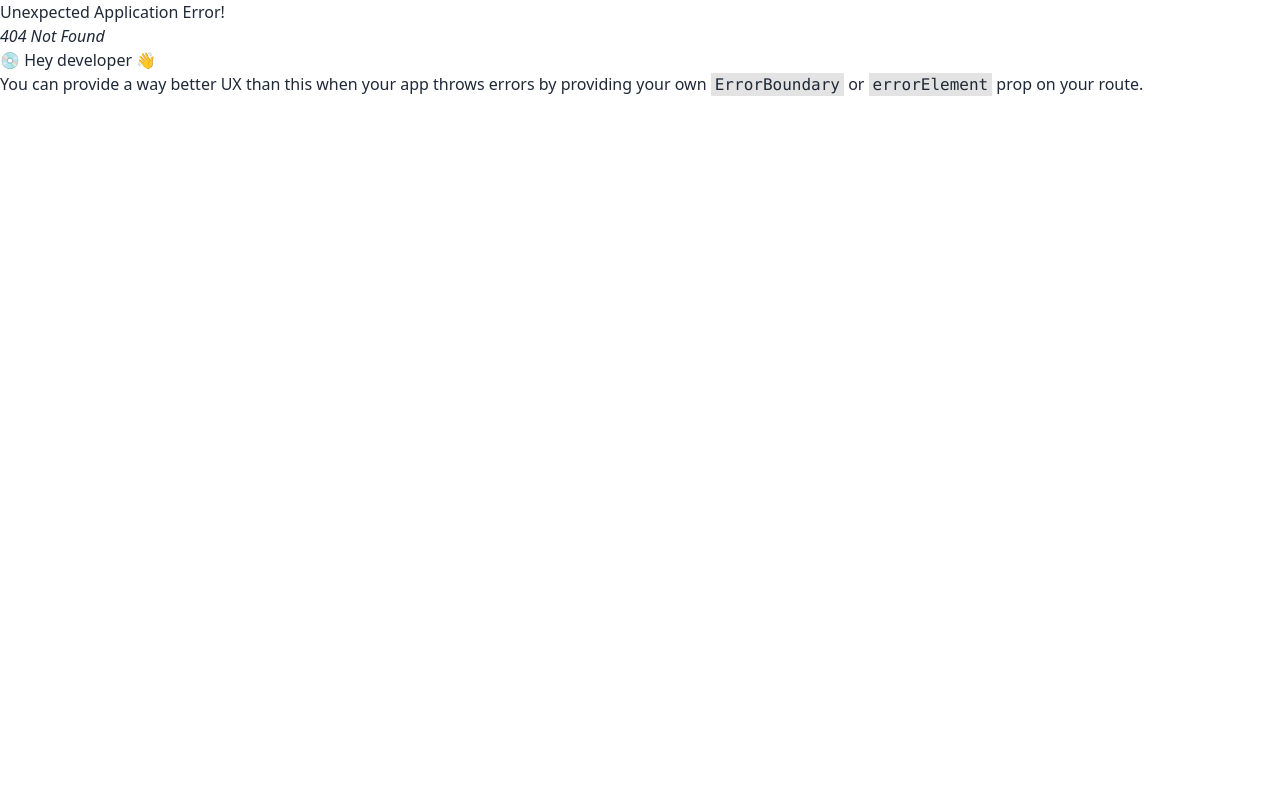
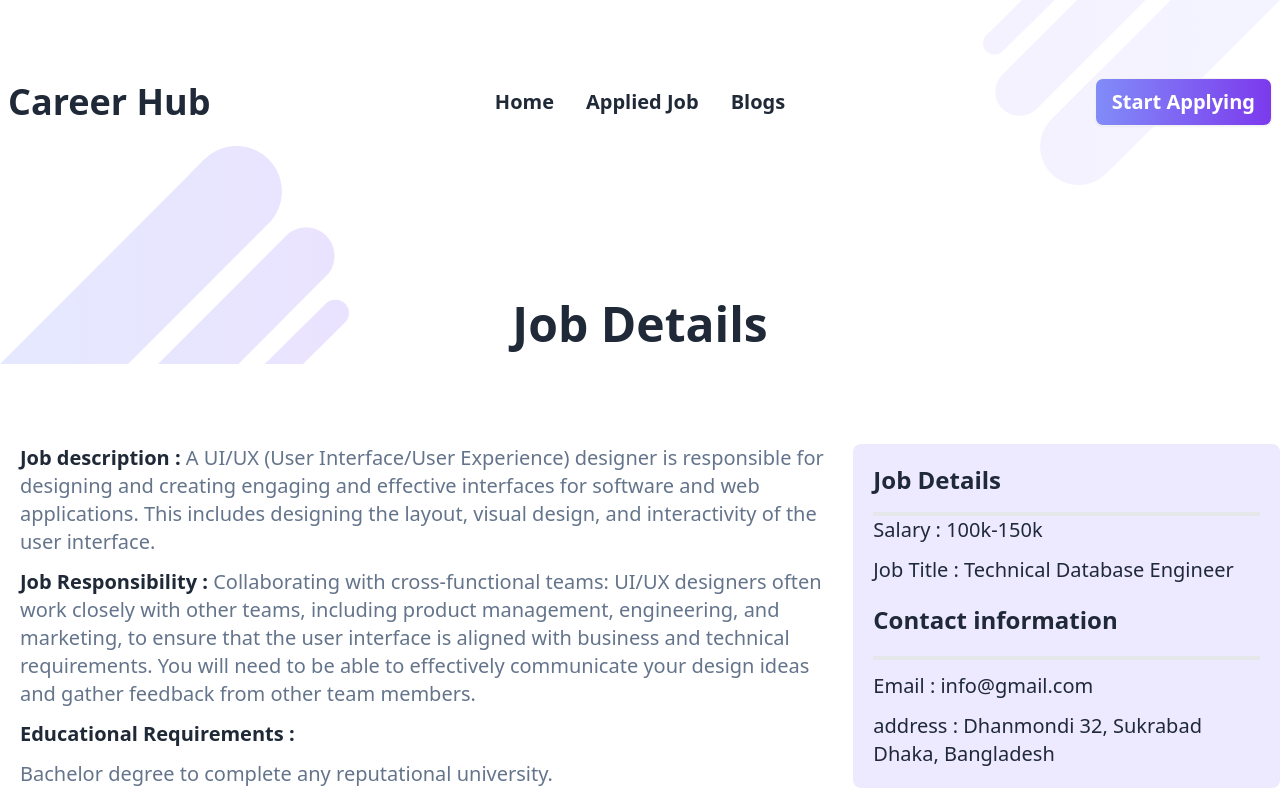
Before and after one commit to Salman-Faiz/Career-Hub-react, a React (Vite) app: page /jobs/1 in a window 1280 px wide. Before the commit this address had no page. Shown: the top 800 px of the page. Built offline with nearby package versions, Linux system fonts and the light colour scheme.

Commit message:
job details Ui completed

```diff
--- /dev/null
+++ b/src/Components/DetailsJob/DetailsJob.jsx
@@ -0,0 +1,71 @@
+import { useLoaderData, useParams } from "react-router-dom";
+import Header from "../Header/Header";
+import Blogs from './../Blogs/Blogs';
+
+
+const DetailsJob = () => {
+    const jobs = useLoaderData();
+    const { id } = useParams();
+    // console.log(id,jobs)
+    const intId = parseInt(id);
+    const job = jobs.find(job => job.id === intId)
+    console.log(job);
+    const { job_description, job_responsibility, educational_requirements, experiences, contact_information, salary, job_title } = job;
+    return (
+        <div>
+            <div className="bg-[url('../public/assets/images/bg2.png')] bg-no-repeat bg-right-top">
+                <div className="  pt-10 pb-4 bg-[url('../public/assets/images/bg1.png')] bg-no-repeat bg-left-bottom">
+
+                    <Header></Header>
+
+                    <h1 className="text-5xl text-center font-semibold pt-32">Job Details</h1>
+
+                </div>
+            </div>
+            <div className="grid md:grid-cols-3 max-w-7xl mx-auto py-20">
+                <div className="col-span-2 px-5 text-xl space-y-3">
+                    <p ><span className="font-bold">Job description :</span><span className=" text-slate-500">{job_description}</span> </p>
+                    <p><span className="font-bold">Job Responsibility :</span> <span className=" text-slate-500">{job_responsibility}</span> </p>
+                    <h4><span className="font-bold">Educational Requirements :</span></h4>
+                    <p className=" text-slate-500">{educational_requirements}</p>
+                    <h4><span className="font-bold">Experience :</span></h4>
+                    <p className=" text-slate-500">{experiences}</p>
+                </div>
+                <div className="col-span-1 ">
+                    <div className=" bg-violet-100 p-5 rounded-lg">
+                        <h3 className="font-bold pb-4 text-2xl">Job Details</h3>
+                        <hr className="border-2" />
+
+                        <div className="text-xl space-y-3">
+                            <p className="">Salary : {salary}</p>
+                            <p className="">Job Title : {job_title}</p>
+                        </div>
+
+
+                        <p className="py-5 text-2xl font-bold">Contact information</p>
+                        <div className="text-xl space-y-3">
+                            <hr className="border-2 " />
+                            <p className="">Email : {contact_information.email}</p>
+                            <p className="">address : {contact_information.address}</p>
+
+
+                        </div>
+
+                    </div>
+                    <div>
+                        <button className="mt-5 py-2 btn bg-gradient-to-r from-indigo-400 to-violet-600 text-white text-2xl w-full">Apply now</button>
+                    </div>
+                </div>
+
+
+
+
+
+
+            </div>
+
+        </div>
+    );
+};
+
+export default DetailsJob;
--- a/src/Components/FeaturedJob/FeaturedJob.jsx
+++ b/src/Components/FeaturedJob/FeaturedJob.jsx
@@ -1,7 +1,8 @@
+import { Link } from "react-router-dom";
 
 
 const FeaturedJob = ({ featuredJob }) => {
-    const { logo, job_title, company_name, remote_or_onsite, job_type, location, salary } = featuredJob;
+    const {id, logo, job_title, company_name, remote_or_onsite, job_type, location, salary } = featuredJob;
     return (
 
 
@@ -24,7 +25,9 @@ const FeaturedJob = ({ featuredJob }) => {
                     <p>Salary : {salary}</p>
                 </div>
             </div>
-            <button className="bg-gradient-to-r from-indigo-400 to-violet-600 px-3 py-2 rounded-lg text-white font-semibold text-xl">View Details</button>
+        <div>
+        <Link to={`/jobs/${id}`}>  <button className="bg-gradient-to-r from-indigo-400 to-violet-600 px-3 py-2 rounded-lg text-white font-semibold text-xl">View Details</button></Link>
+        </div>
         </div>
     );
 };
--- a/src/Components/Header/Header.jsx
+++ b/src/Components/Header/Header.jsx
@@ -3,7 +3,7 @@ import { NavLink } from 'react-router-dom';
 
 const Header = () => {
     return (
-        <div className='max-w-7xl'>
+        <div className='max-w-7xl mx-auto'>
             <div className="navbar  mb-8 pt-8 ">
             <div className="navbar-start">
                 <div className="dropdown">
--- a/src/main.jsx
+++ b/src/main.jsx
@@ -10,6 +10,7 @@ import Root from './Components/Root/Root.jsx';
 import Home from './Components/Home/Home.jsx';
 import AppliedJobs from './Components/AppliedJobs/AppliedJobs.jsx';
 import Blogs from './Components/Blogs/Blogs.jsx';
+import DetailsJob from './Components/DetailsJob/DetailsJob.jsx';
 
 const router = createBrowserRouter([
   {
@@ -28,6 +29,11 @@ const router = createBrowserRouter([
         path: "/blogs",
         element: <Blogs></Blogs>,
       },
+      {
+        path: "/jobs/:id",
+        element: <DetailsJob></DetailsJob>,
+        loader: ({params}) => fetch(`../public/data/jobs.json`),
+      },
     ],
   },
 
@@ -35,6 +41,6 @@ const router = createBrowserRouter([
 
 ReactDOM.createRoot(document.getElementById('root')).render(
   <React.StrictMode>
-   <RouterProvider router={router} />
+    <RouterProvider router={router} />
   </React.StrictMode>,
 )
```
